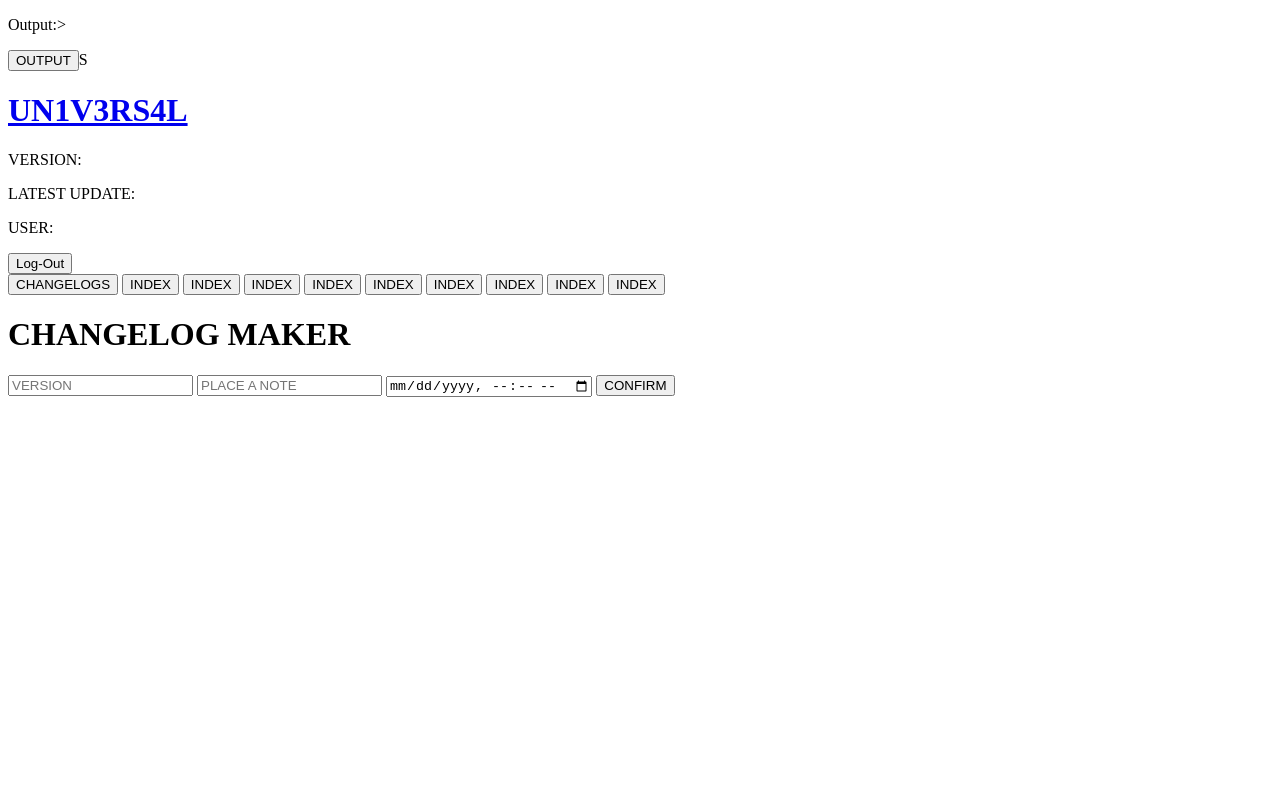
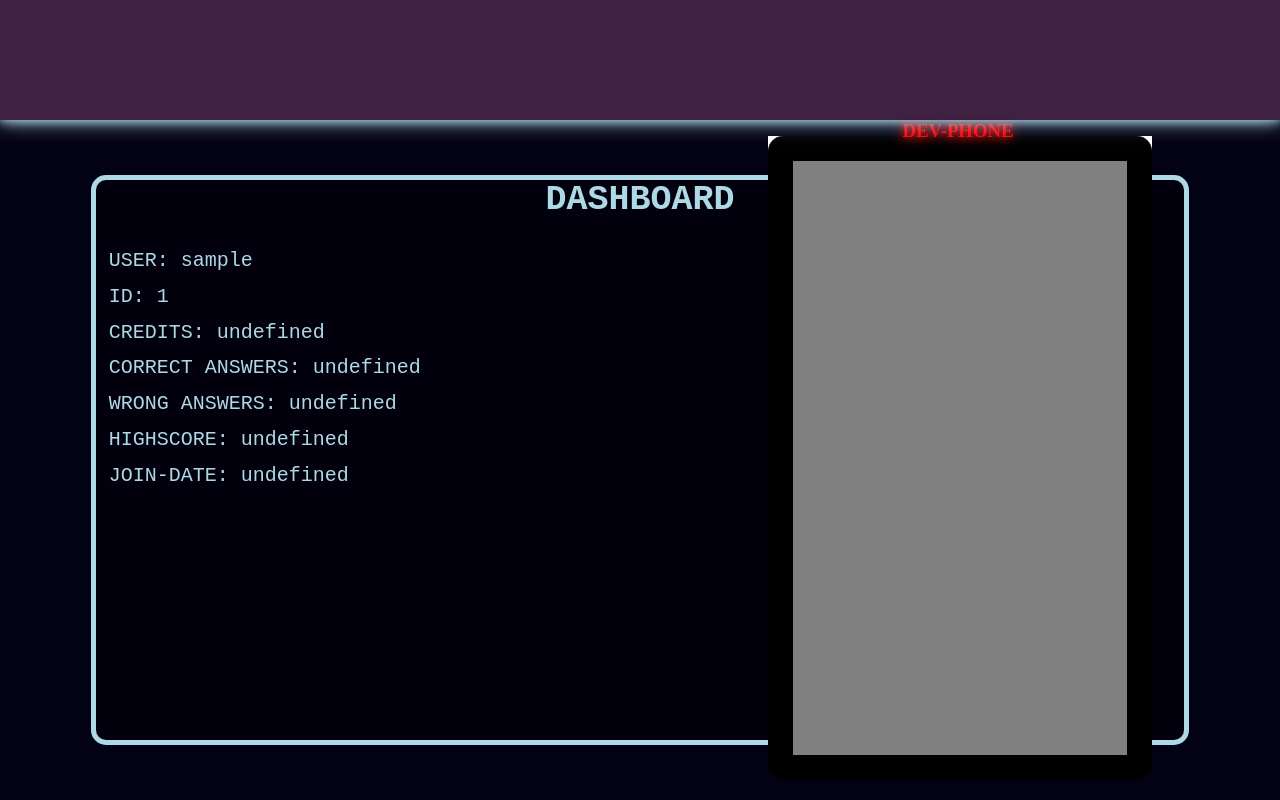
Before and after one commit to tetzlafffabr-crypto/un1v3rs3, a plain HTML site: page index.html in a window 1280 px wide. Drawn offline with Linux system fonts and the light colour scheme; files that its build step writes are made by us from their sources; sample sign-in values are in the browser's storage.

Commit message:
Add files via upload

```diff
--- a/index.html
+++ b/index.html
@@ -1,50 +1,53 @@
-<!doctype html>
-
-<!--created on 01/07/2026 - latest upd: " -->
-
-<html lang="en">
+<!DOCTYPE html>
+<html lang="de">
     <head>
-        <meta charset="UTF-8">
-        <meta name="viewport" content="width=device-width, initial-scale=1.0">
-        <link rel="stylesheet" href="style.css">
-        <title>UN1V3RS4L</title>
+        <meta charset="utf=8">
+        <meta name="viewport" content="width=device-width,initial.scale=1.0">
+        <title>projectZero.de</title>
+        <link rel="stylesheet" href="css/style.css">
     </head>
     <body>
-        <div class="output">
-            <p id="outputP">Output:> <span id="output"></span></p>
-            <button onclick="output()">OUTPUT</button>S
-        </div>
-        <a href="index.html"><h1 class="logo">UN1V3RS4L</h1></a>
-        <div id="topbarId" class="topbar">
-            <p>VERSION: <span id="version"></span></p>
-            <p>LATEST UPDATE: <span id="latestDate"></span></p>
-            <p>USER: <span id="user"></span></p>
-            <div id="clock"></div>
-            <a href="login.html"><button id="logOutBtn">Log-Out</button></a>
-        </div>
-        <div id="selectionId" class="selection">
-            <div class="selectionButtons">
-                <a href="logs.html"><button id="selectionBtn1">CHANGELOGS</button></a>
-                <button>INDEX</button>
-                <button>INDEX</button>
-                <button>INDEX</button>
-                <button>INDEX</button>
-                <button>INDEX</button>
-                <button>INDEX</button>
-                <button>INDEX</button>
-                <button>INDEX</button>
-                <button>INDEX</button>
+        <header id="indexHeader">
+
+        </header>
+        <main id="indexMain">
+            <div id="dashboardShell">
+                <div id="dashboard">
+                    <h2>DASHBOARD</h2>
+                    <p>USER: <span id="dashUser"></span></p>
+                    <p>ID: <span id="dashId"></span></p>
+                    <p>CREDITS: <span id="dashCredits"></span></p>
+                    <p>CORRECT ANSWERS: <span id="dashCorrect"></span></p>
+                    <p>WRONG ANSWERS: <span id="dashWrong"></span></p>
+                    <p>HIGHSCORE: <span id="dashScore"></span></p>
+                    <p>JOIN-DATE: <span id="dashJoin"></span></p>
+                </div>
             </div>
-        </div>
-        <div id="appInfo" class="appInfo">
-            <h1 id="appInfoHeadline">CHANGELOG MAKER</h1>
-            <input id="versionInput" placeholder="VERSION">
-            <input id="noteInput" type="text" placeholder="PLACE A NOTE">
-            <input id="date" placeholder="DATE" type="datetime-local">
-            <button onclick="createLog()" id="confirm">CONFIRM</button>
-        </div>
-        <script src="local-storage.js"></script>
-        <script src="script.js">
+        </main>
+        <footer id="indexFooter">
+            <div id="devPhoneShell">
+                <div id="devPhoneFrame">
+                    <h3>DEV-PHONE</h3>
+                    <div id="devPhone">
+
+                    </div>
+                </div>
+            </div>
+        </footer>
+        <script src="js/script.js>"></script>
+        <script src="js/data.js"></script>
+        <script>
+            if(sessionStorage.getItem("activeUser") === null){
+                window.location.href = "loginYard.html";
+            }
+            const activeDude = JSON.parse(sessionStorage.getItem("activeUser"));
+            document.getElementById("dashUser").innerText = activeDude.username;
+            document.getElementById("dashId").innerText = activeDude.userId;
+            document.getElementById("dashCredits").innerText = activeDude.credits;
+            document.getElementById("dashCorrect").innerText = activeDude.trueScore;
+            document.getElementById("dashWrong").innerText = activeDude.falseScore;
+            document.getElementById("dashScore").innerText = activeDude.highscore;
+            document.getElementById("dashJoin").innerText = activeDude.joinDate;
         </script>
     </body>
 </html>
--- /dev/null
+++ b/style.css
@@ -0,0 +1,121 @@
+body, html {
+    margin:0;
+    height:100%;
+}
+body{
+    display:flex;
+    flex-direction:column;
+}
+header{
+    z-index:9999;
+    height:15vh;
+    background-color:#250429e0;
+    box-shadow:
+        0 0 10px lightblue,
+        0 0 20px lightblue;
+}
+main{
+    flex: 1;
+    overflow-y:scroll;
+    scrollbar-width:none;
+    background-color:#030214;
+}
+footer{
+    position:fixed;
+    width:100%;
+    height:3vh;
+    bottom:0px;
+}
+
+/*<>
+HTML SHI DONE
+<>*/
+
+/*<>
+MAIN SHI
+<>*/
+#dashboardShell{
+    display:flex;
+    align-items:center;
+    justify-content:center;
+    width:100%;
+    height:100%;
+}
+#dashboard{
+    width:85vw;
+    height:70vh;
+    border-radius:15px;
+    border:5px solid lightblue;
+    background-color:#02000c;
+    font-family:monospace;
+}
+#dashboard h2{
+    margin-top: 0px;
+    text-align: center;
+    font-size: 35px;
+    color: lightblue;
+}
+#dashboard p{
+    font-size:20px;
+    color:lightblue;
+    margin:1vw;
+}
+/*<>
+MAIN SHI DONE
+<>*/
+
+/*<>
+FOOTER SHI
+<>*/
+#devPhoneShell{
+    top: 17%;
+    right: 10vw;
+    position: fixed;
+    display: flex;
+    width: 30vw;
+    height: 75vh;
+    background:white;
+}
+#devPhoneFrame{
+    display:flex;
+    position:relative;
+    width:99%;
+    height:99%;
+    border:2vh solid black; border: 2vw solid black;
+    border-radius:15px;
+    cursor:pointer;
+    background:none;
+}
+#devPhoneFrame h3{
+    right: 34%;
+    top: -10%;
+    color: red;
+    z-index: 99999;
+    position: absolute;
+    text-shadow:
+        0 0 10px red,
+        0 0 15px red;
+}
+#devPhone{
+    z-index:9999;
+    flex:1;
+    background:grey;
+}
+
+.phoneUpRun{
+    animation: phoneUp 5s ease;
+}
+
+@keyframes phoneUp{
+    0% {
+        transform:translateY(1%);
+    }
+
+    50% {
+        transform:translateY(50%);
+    }
+
+    100% {
+        transform:translateY(30%);
+    }
+}
```
Also changed, not shown: data.js (added, +141 -0 lines), loginYard.html (added, +33 -0 lines), script.js (added, +21 -0 lines).
